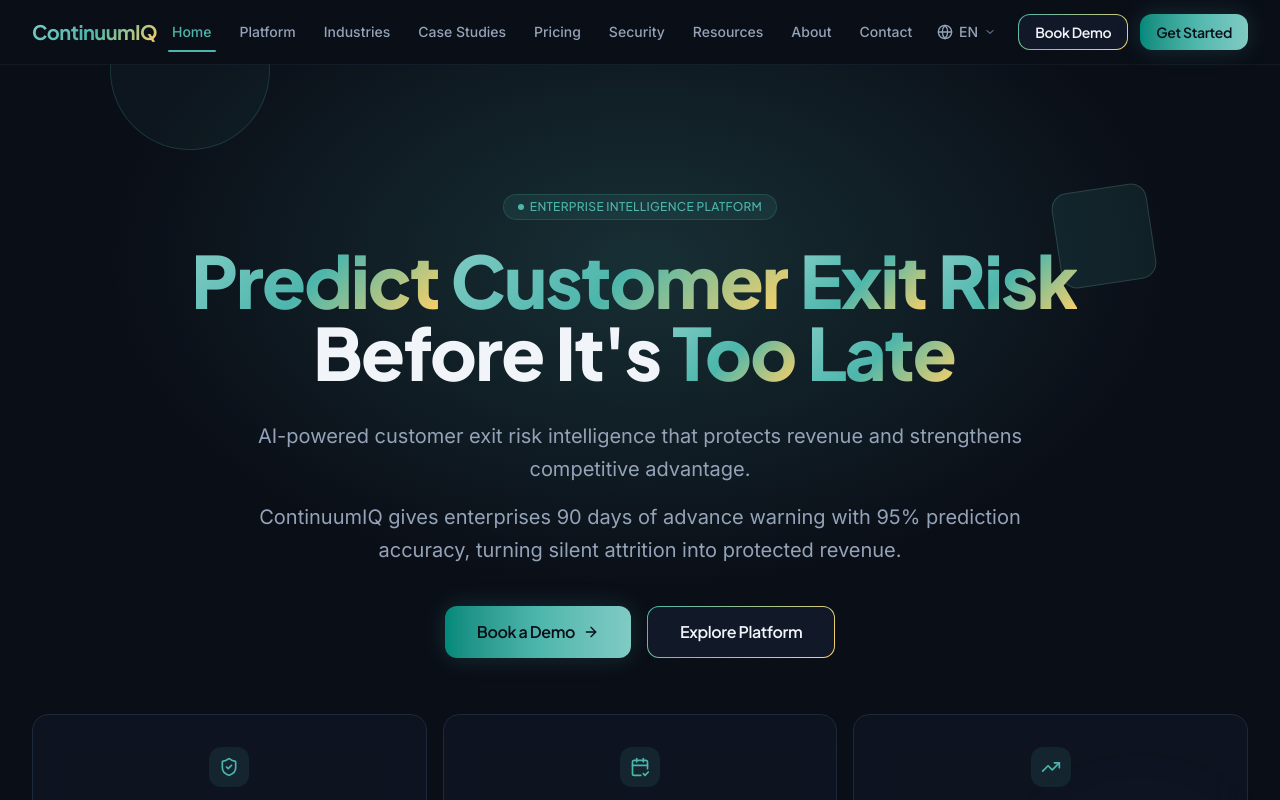
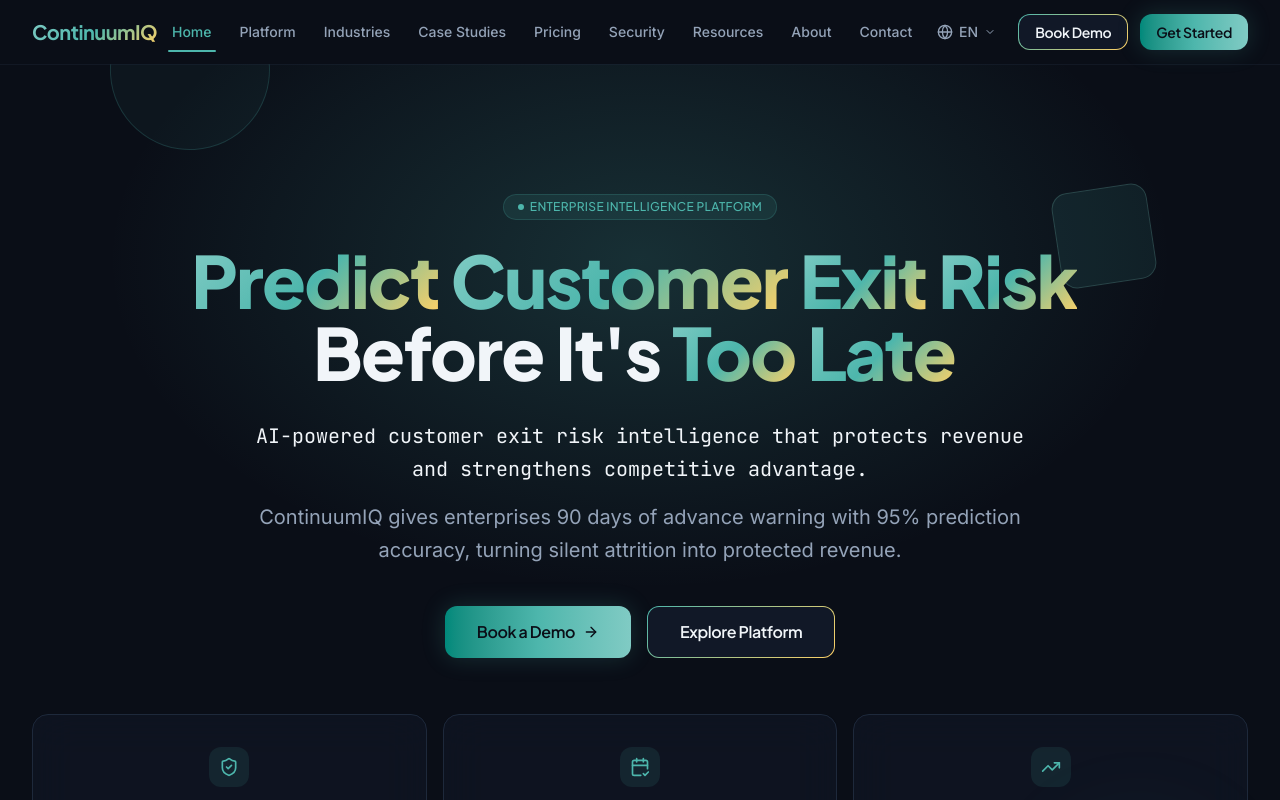
Before and after one commit to mohamedsemah/ContinuumIQ, a Next.js app: page /en in a window 1280 px wide. Shown: the top 800 px of the page. Built offline with nearby package versions, Linux system fonts and the light colour scheme.

Commit message:
style: switch homepage hero supporting line from display to mono font

```diff
--- a/components/sections/HeroSection.tsx
+++ b/components/sections/HeroSection.tsx
@@ -109,7 +109,7 @@
 
           <motion.p
             variants={fadeUp}
-            className="mx-auto mt-8 max-w-3xl text-lg leading-relaxed text-text-secondary sm:text-xl"
+            className="mx-auto mt-8 max-w-3xl font-mono text-lg leading-relaxed text-text-primary sm:text-xl"
           >
             {t("positioning")}
           </motion.p>
```
